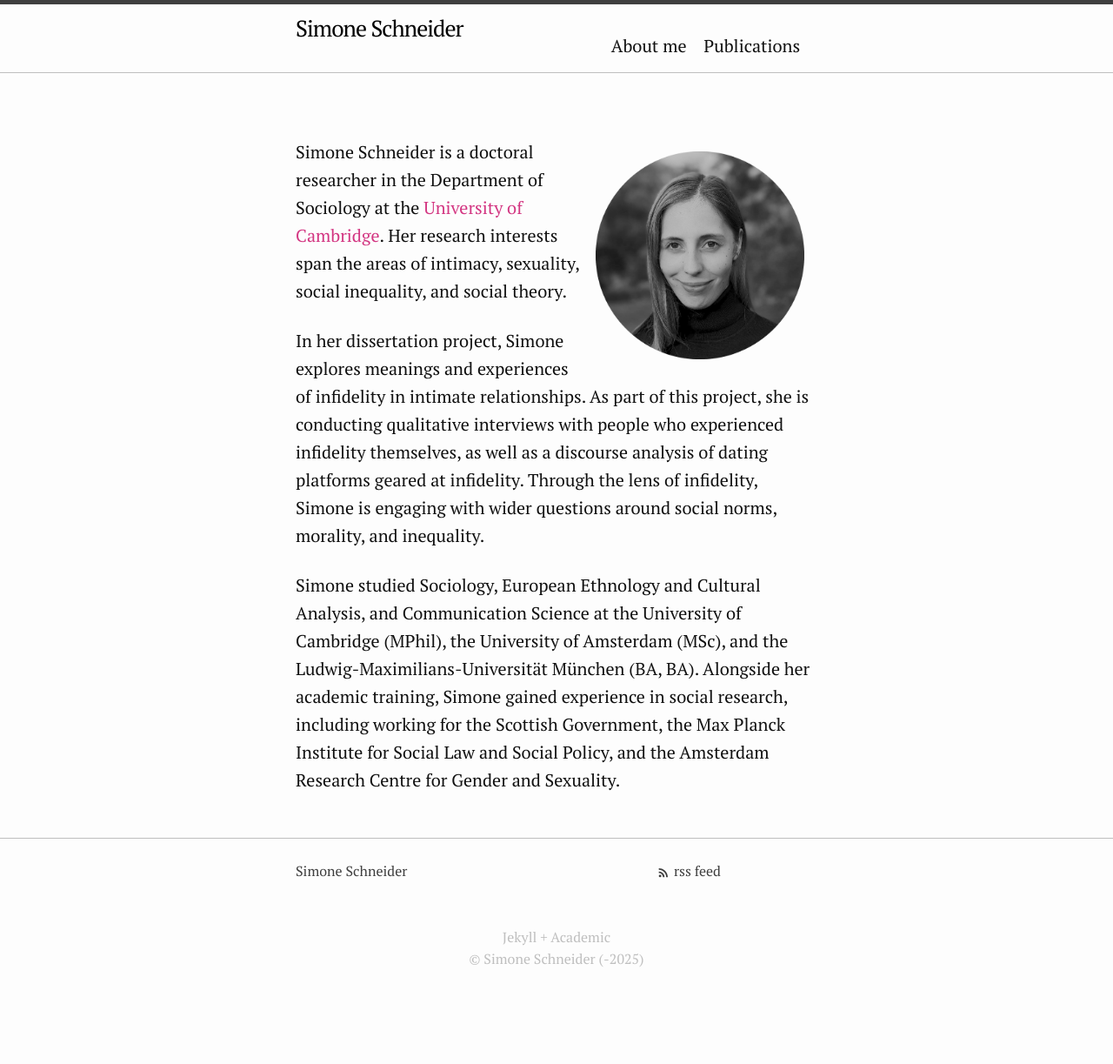
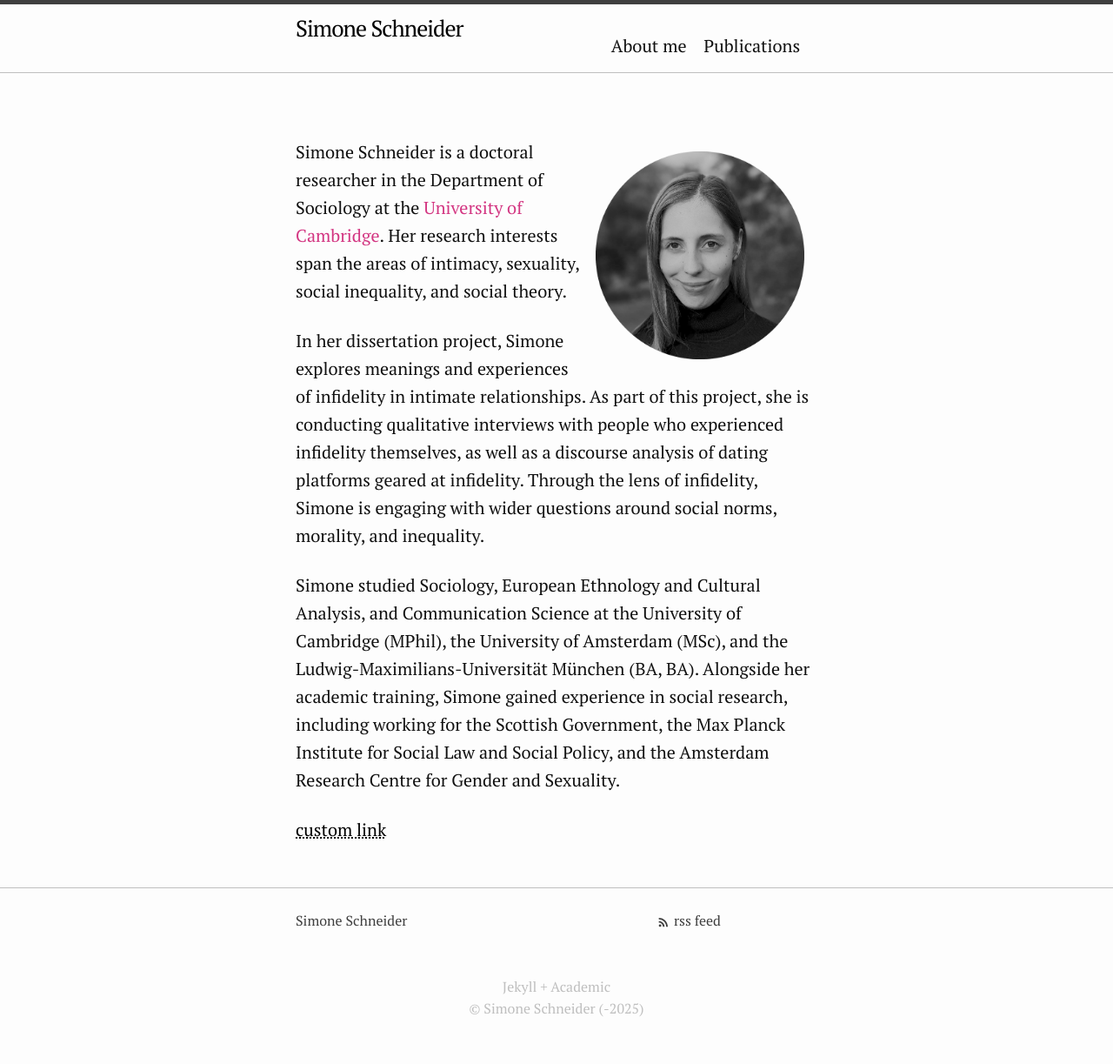
Before and after one commit to simone-schneider/simone-schneider.github.io, a Jekyll site: the page built from index.md, in a window 1280 px wide. Shown: the whole page at 87% size. Built offline with Jekyll 4.4.1, drawn with Linux system fonts in a browser that asks for light colours; before the commit the page ends 1166 px from its top, so only the background shows below that.

Commit message:
Update index.md

```diff
--- a/index.md
+++ b/index.md
@@ -6,8 +6,10 @@
 
 ![Simone Schneider](Schneider_photo_bw.png){:style="float:right; margin:15px; width: 40%;"}
 
-Simone Schneider is a doctoral researcher in the Department of Sociology at the [University of Cambridge](https://research.sociology.cam.ac.uk/profile/simone-schneider-2022). Her research interests span the areas of intimacy, sexuality, social inequality, and social theory.
+Simone Schneider is a doctoral researcher in the Department of Sociology at the [University of Cambridge](https://research.sociology.cam.ac.uk/profile/simone-schneider-2022/). Her research interests span the areas of intimacy, sexuality, social inequality, and social theory.
 
 In her dissertation project, Simone explores meanings and experiences of infidelity in intimate relationships. As part of this project, she is conducting qualitative interviews with people who experienced infidelity themselves, as well as a discourse analysis of dating platforms geared at infidelity. Through the lens of infidelity, Simone is engaging with wider questions around social norms, morality, and inequality.
 
 Simone studied Sociology, European Ethnology and Cultural Analysis, and Communication Science at the University of Cambridge (MPhil), the University of Amsterdam (MSc), and the Ludwig-Maximilians-Universität München (BA, BA). Alongside her academic training, Simone gained experience in social research, including working for the Scottish Government, the Max Planck Institute for Social Law and Social Policy, and the Amsterdam Research Centre for Gender and Sexuality.
+
+<a href="https://https://research.sociology.cam.ac.uk/profile/simone-schneider-2022/" style="color: black; text-decoration: underline;text-decoration-style: dotted;">custom link</a>
```
